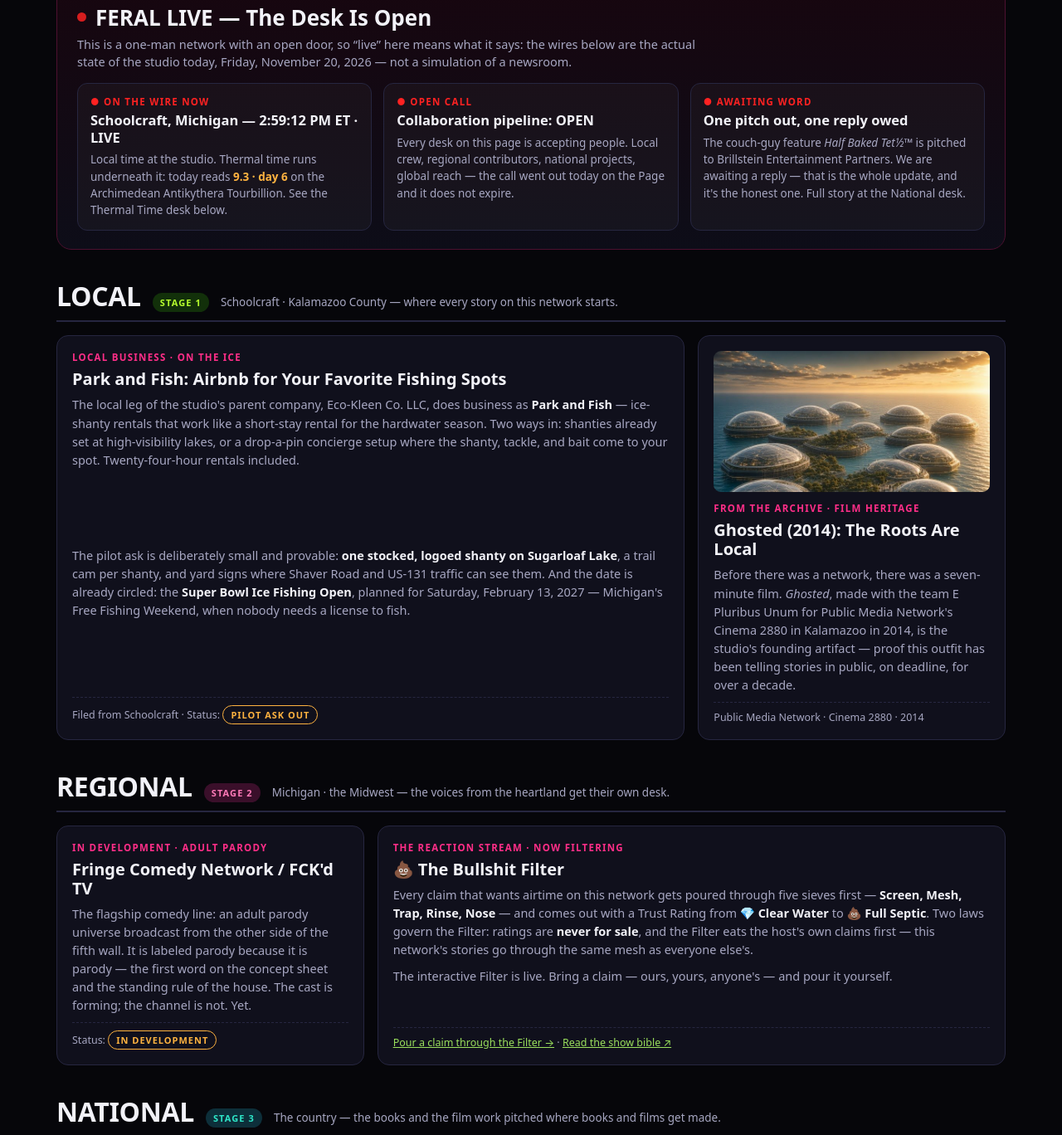
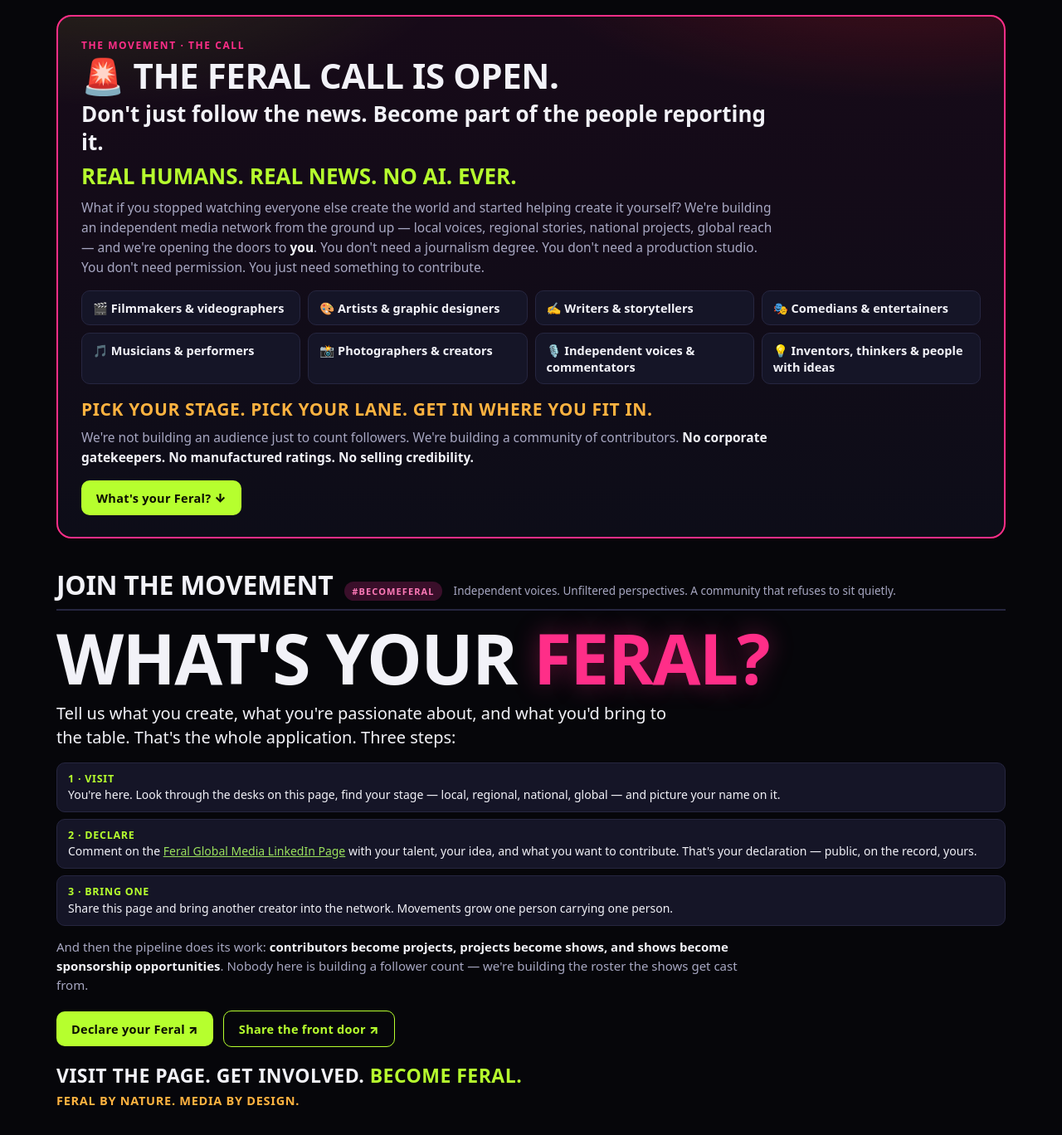
Before and after one commit to jeffgurd888/feral-global-media, a plain HTML site: page index.html in a window 1280 px wide. Shown: the part 1191-2559 px from the top of the page at 83% size. Drawn offline with Linux system fonts and the light colour scheme.

Commit message:
Add the WHAT'S YOUR FERAL movement campaign: Feral Call band, #join section, ticker item

```diff
--- a/index.html
+++ b/index.html
@@ -74,6 +74,31 @@
     padding:11px 18px;border-radius:10px;font-size:14.5px;letter-spacing:.02em;margin-top:4px}
   .cta:hover{background:#cfff6b;color:#0a0f02}
   .cta.ghost{background:transparent;color:var(--acid);border:1px solid var(--acid);margin-left:8px}
+
+  /* ── The Feral Call (campaign band) ──────────────── */
+  .ticker-track a{color:#fff;text-decoration:none}
+  .callband{margin:0 0 22px;border:2px solid var(--pink);border-radius:18px;padding:26px 28px;
+    background:radial-gradient(800px 300px at 90% -80px, rgba(255,34,34,.22), transparent 60%),
+    radial-gradient(700px 280px at 5% -60px, rgba(182,255,46,.12), transparent 60%),
+    linear-gradient(180deg,#170a18,#0d0d18)}
+  .callband .alarm{font-size:clamp(26px,4vw,42px);font-weight:900;letter-spacing:-.01em;line-height:1.05;margin:6px 0 8px}
+  .callband .bigline{font-size:clamp(19px,2.6vw,26px);font-weight:800;line-height:1.3;margin:0 0 8px;color:var(--ink)}
+  .callband .bigline .noai{color:var(--acid)}
+  .callband p{color:var(--muted);line-height:1.55;font-size:15.5px;margin:0 0 12px;max-width:840px}
+  .callband p b{color:var(--ink)}
+  .lanes{display:grid;grid-template-columns:repeat(auto-fit,minmax(215px,1fr));gap:9px;margin:16px 0}
+  .lane{background:var(--panel2);border:1px solid var(--line);border-radius:10px;padding:10px 13px;font-size:14.5px;font-weight:700}
+  .callband .pick{font-size:clamp(16px,2.2vw,21px);font-weight:900;letter-spacing:.03em;color:var(--gold);margin:14px 0 8px}
+
+  /* ── Join — What's Your Feral? ───────────────────── */
+  .joinq{font-size:clamp(40px,7vw,84px);font-weight:900;line-height:.98;letter-spacing:-.02em;margin:4px 0 10px}
+  .joinq .q{color:var(--pink);text-shadow:0 0 30px rgba(255,46,136,.4)}
+  .joinprompt{font-size:clamp(16px,2.2vw,20px);color:var(--ink);line-height:1.45;max-width:760px;margin:0 0 16px}
+  .joinnote{color:var(--muted);line-height:1.55;font-size:15px;margin:0 0 14px;max-width:840px}
+  .joinnote b{color:var(--ink)}
+  .joinclose{font-size:clamp(17px,2.4vw,23px);font-weight:900;letter-spacing:.02em;margin:18px 0 4px}
+  .joinclose .bf{color:var(--acid)}
+  .doctrine{color:var(--gold);font-weight:700;letter-spacing:.05em;margin:0;font-size:14.5px}
 
   /* ── Section scaffolding ─────────────────────────── */
   section.desk{margin:34px 0}
@@ -159,6 +184,7 @@
 <div class="tickerbar" role="marquee" aria-label="Feral wire headlines">
   <div class="tag">⚡ Breaking</div>
   <div class="ticker-viewport"><div class="ticker-track" id="tickerTrack">
+    <span><a href="#join">THE FERAL CALL IS OPEN — WHAT'S YOUR FERAL? DECLARE YOUR LANE ↓ #BECOMEFERAL</a></span>
     <span>FERAL GLOBAL MEDIA LINKEDIN PAGE NOW LIVE — THE COLLABORATION CALL IS OPEN</span>
     <span>GET IN WHERE YOU FIT IN: PICK YOUR STAGE, PICK YOUR LANE</span>
     <span>THE BULLSHIT FILTER: RATINGS NEVER FOR SALE — THE FILTER EATS OUR OWN CLAIMS FIRST</span>
@@ -191,6 +217,7 @@
       <a href="#thermal">Thermal Time</a>
       <a href="#lab">The Lab</a>
       <a href="bullshit-filter.html">The Bullshit Filter</a>
+      <a class="hot" href="#join">Become Feral</a>
       <a class="hot" href="https://www.linkedin.com/company/feral-global-media/">Get In ↗</a>
     </nav>
   </div>
@@ -219,6 +246,48 @@
       <a class="cta ghost" href="https://github.com/jeffgurd888/feral-global-media">The repo ↗</a>
     </div>
   </article>
+
+  <!-- ══════════ THE FERAL CALL ══════════ -->
+  <section class="callband" aria-label="The Feral Call">
+    <div class="kicker">The Movement · The Call</div>
+    <h2 class="alarm">🚨 THE FERAL CALL IS OPEN.</h2>
+    <p class="bigline">Don't just follow the news. Become part of the people reporting it.</p>
+    <p class="bigline"><span class="noai">REAL HUMANS. REAL NEWS. NO AI. EVER.</span></p>
+    <p>What if you stopped watching everyone else create the world and started helping create it yourself? We're building an independent media network from the ground up — local voices, regional stories, national projects, global reach — and we're opening the doors to <b>you</b>. You don't need a journalism degree. You don't need a production studio. You don't need permission. You just need something to contribute.</p>
+    <div class="lanes">
+      <div class="lane">🎬 Filmmakers &amp; videographers</div>
+      <div class="lane">🎨 Artists &amp; graphic designers</div>
+      <div class="lane">✍️ Writers &amp; storytellers</div>
+      <div class="lane">🎭 Comedians &amp; entertainers</div>
+      <div class="lane">🎵 Musicians &amp; performers</div>
+      <div class="lane">📸 Photographers &amp; creators</div>
+      <div class="lane">🎙️ Independent voices &amp; commentators</div>
+      <div class="lane">💡 Inventors, thinkers &amp; people with ideas</div>
+    </div>
+    <div class="pick">PICK YOUR STAGE. PICK YOUR LANE. GET IN WHERE YOU FIT IN.</div>
+    <p>We're not building an audience just to count followers. We're building a community of contributors. <b>No corporate gatekeepers. No manufactured ratings. No selling credibility.</b></p>
+    <a class="cta" href="#join">What's your Feral? ↓</a>
+  </section>
+
+  <!-- ══════════ JOIN — WHAT'S YOUR FERAL? ══════════ -->
+  <section class="desk" id="join">
+    <div class="desk-head">
+      <h2>Join the Movement</h2><span class="chip regional">#BecomeFeral</span>
+      <span class="stage">Independent voices. Unfiltered perspectives. A community that refuses to sit quietly.</span>
+    </div>
+    <div class="joinq">WHAT'S YOUR <span class="q">FERAL?</span></div>
+    <p class="joinprompt">Tell us what you create, what you're passionate about, and what you'd bring to the table. That's the whole application. Three steps:</p>
+    <div class="steps">
+      <div class="step"><b>1 · Visit</b>You're here. Look through the desks on this page, find your stage — local, regional, national, global — and picture your name on it.</div>
+      <div class="step"><b>2 · Declare</b>Comment on the <a href="https://www.linkedin.com/company/feral-global-media/">Feral Global Media LinkedIn Page</a> with your talent, your idea, and what you want to contribute. That's your declaration — public, on the record, yours.</div>
+      <div class="step"><b>3 · Bring one</b>Share this page and bring another creator into the network. Movements grow one person carrying one person.</div>
+    </div>
+    <p class="joinnote">And then the pipeline does its work: <b>contributors become projects, projects become shows, and shows become sponsorship opportunities</b>. Nobody here is building a follower count — we're building the roster the shows get cast from.</p>
+    <a class="cta" href="https://www.linkedin.com/company/feral-global-media/">Declare your Feral ↗</a>
+    <a class="cta ghost" href="https://jeffgurd888.github.io/feral-global-media/">Share the front door ↗</a>
+    <div class="joinclose">VISIT THE PAGE. GET INVOLVED. <span class="bf">BECOME FERAL.</span></div>
+    <p class="doctrine">FERAL BY NATURE. MEDIA BY DESIGN.</p>
+  </section>
 
   <!-- ══════════ LIVE DESK ══════════ -->
   <section class="livedesk" aria-label="Live desk">
@@ -437,6 +506,7 @@
         <h4>Section Index</h4>
         <ul>
           <li><a href="#topstory">Top Story — The Launch</a></li>
+          <li><a href="#join">Join — What's Your Feral?</a></li>
           <li><a href="#local">Local Desk</a></li>
           <li><a href="#regional">Regional Desk</a></li>
           <li><a href="#national">National Desk</a></li>
```
